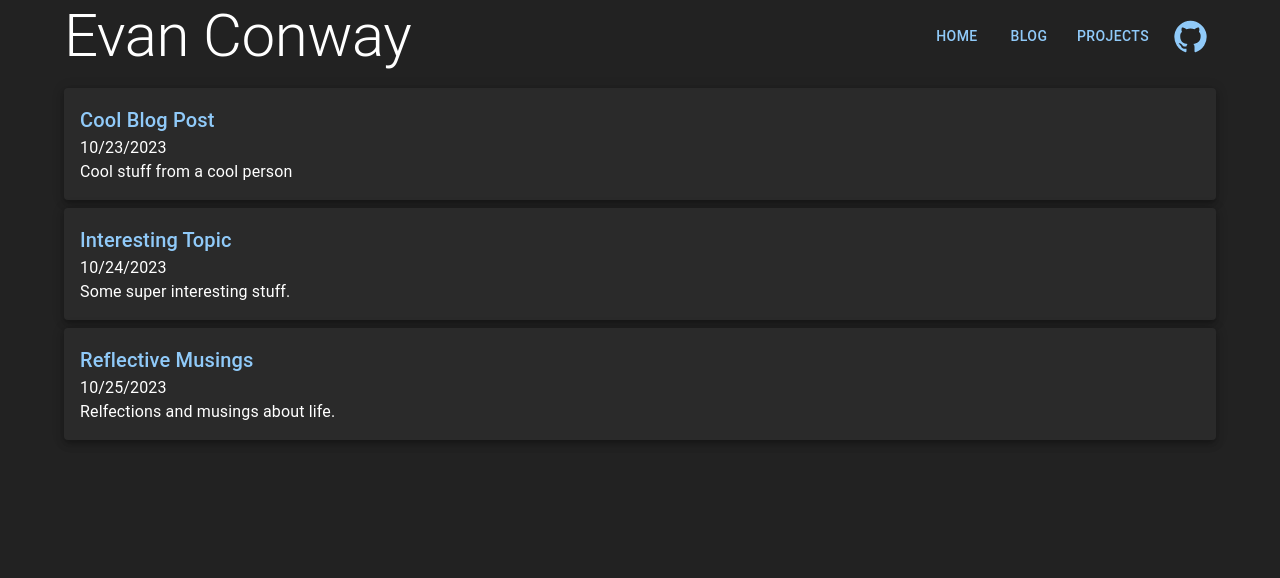
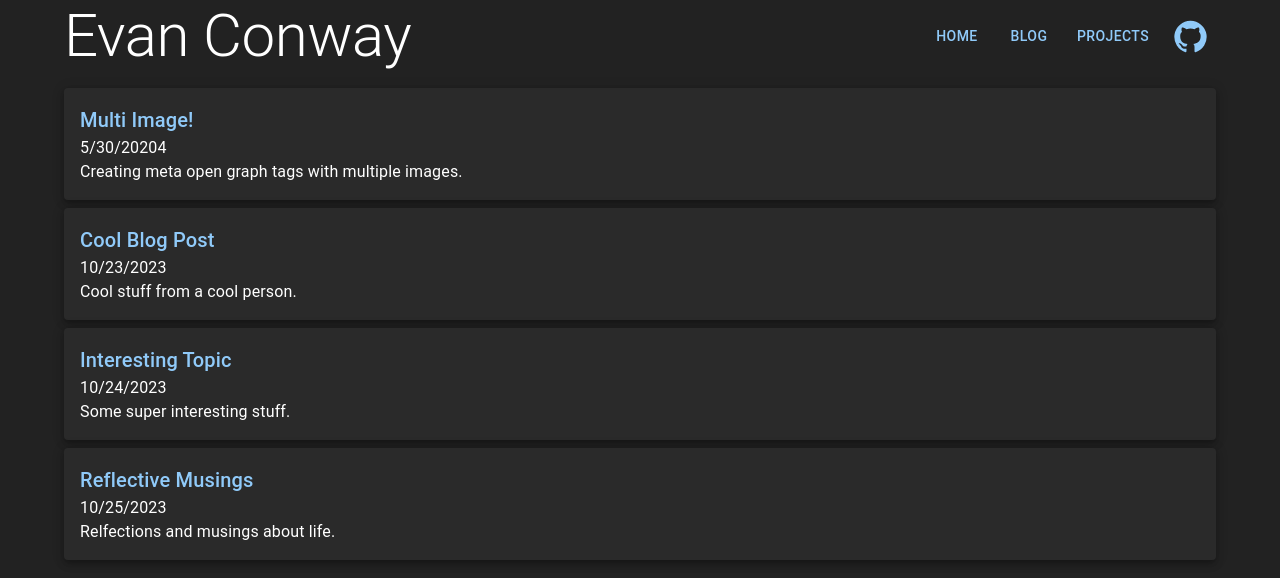
Before and after one commit to AceOfHeart5/evanconway, a React (Vite) app: page /blog in a window 1280 px wide. Shown: the top 578 px of the page. Built offline with nearby package versions, Linux system fonts and the light colour scheme.

Commit message:
add start of new multi image og blog post

```diff
--- a/src/assets/blog.ts
+++ b/src/assets/blog.ts
@@ -10,9 +10,15 @@ const getContentPath = (fileName: string) =>
 
 const BLOG: BlogPost[] = [
   {
+    title: "Multi Image!",
+    date: new Date(20204, 4, 30),
+    description: "Creating meta open graph tags with multiple images.",
+    contentPath: getContentPath("MultiImageOG"),
+  },
+  {
     title: "Cool Blog Post",
     date: new Date(2023, 9, 23),
-    description: "Cool stuff from a cool person",
+    description: "Cool stuff from a cool person.",
     contentPath: getContentPath("CoolBlogPost"),
   },
   {
--- a/src/components/Blog.tsx
+++ b/src/components/Blog.tsx
@@ -39,11 +39,7 @@ const BlogList = () => {
   );
 };
 
-interface PostProps {
-  postId: string;
-}
-
-const Post = ({ postId }: PostProps) => {
+const Post = ({ postId }: { postId: string }) => {
   const navigate = useNavigate();
 
   const post = BLOG.find((p) => String(p.date.getTime()) === postId);
```
Also changed, not shown: src/assets/blog_posts/MultiImageOG.md (added, +8 -0 lines).
